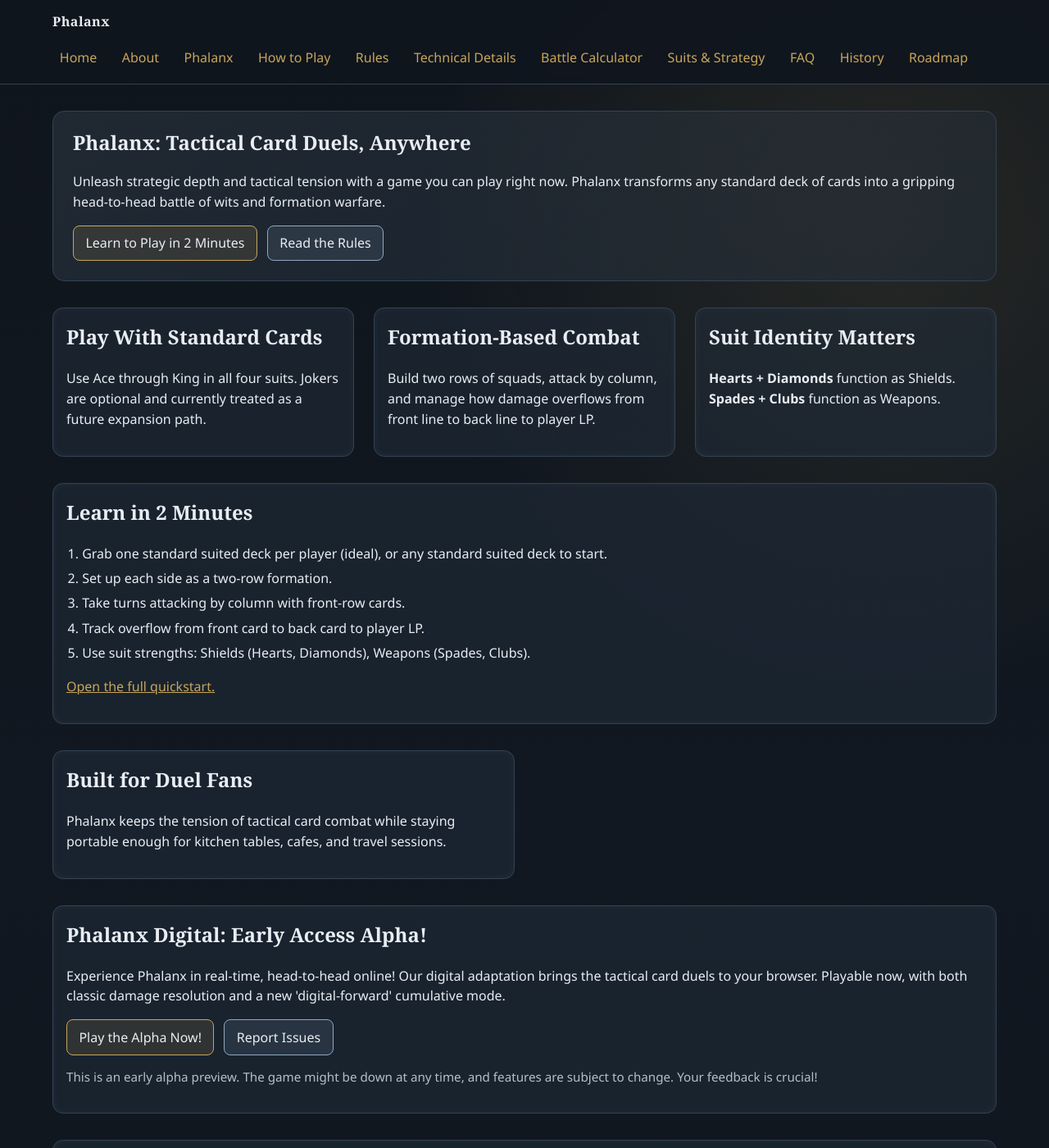
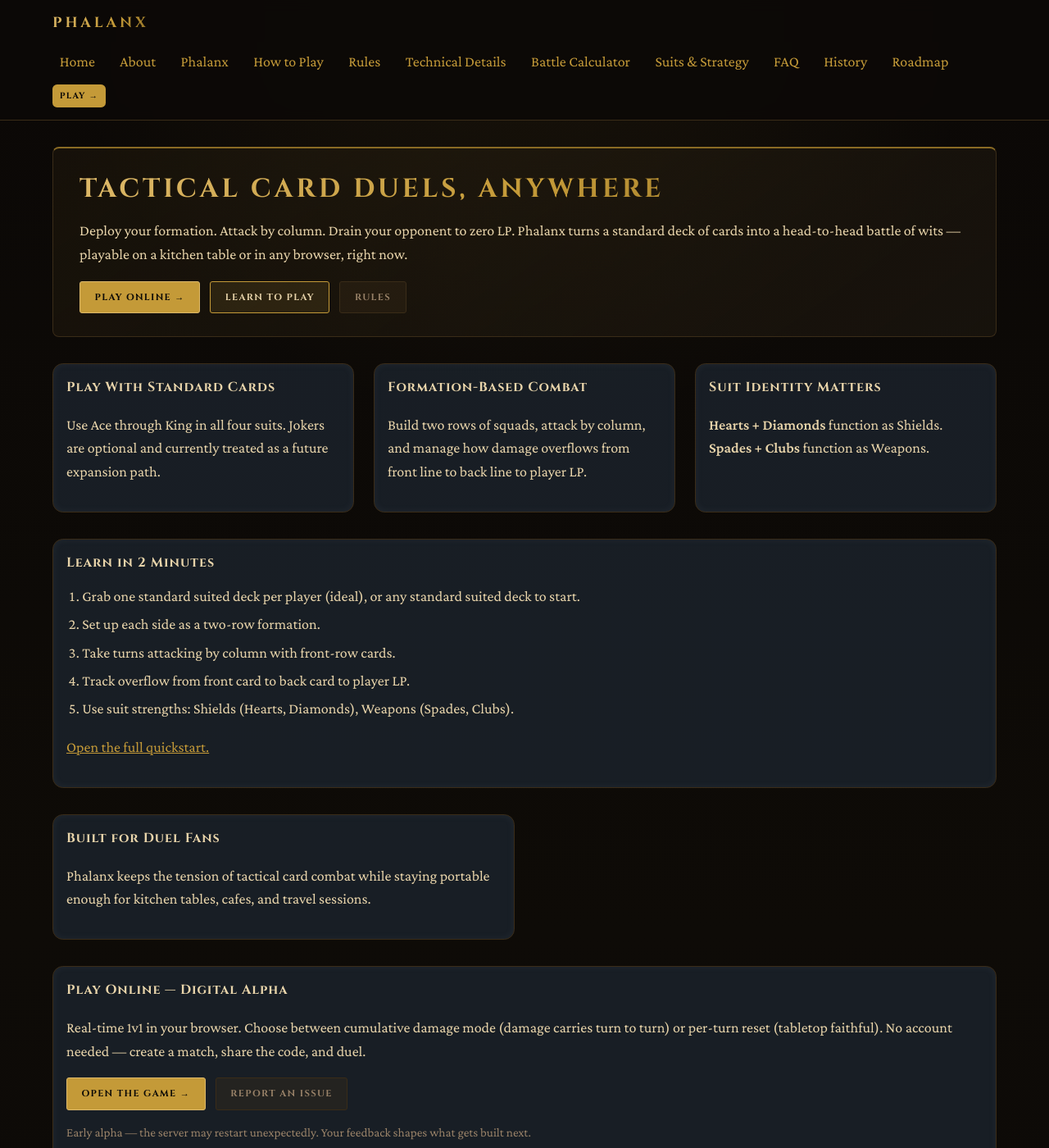
Before and after one commit to just3ws/phalanx, a Jekyll site: the page built from index.md, in a window 1280 px wide and 1400 px high. Shown: the whole window at 82% size. Built offline with Jekyll 4.4.1, drawn with Linux system fonts in a browser that asks for light colours.

Commit message:
feat: align site theme with Tactician's Table lobby design
- Fonts: Cinzel (display/headings/brand) + Crimson Pro (body) via Google
  Fonts — matches the game client exactly
- Palette: warm dark tokens (antique gold, parchment, charcoal) replacing
  cold blue-gray; body radial gradient mirrors lobby atmosphere
- Brand: PHALANX in all-caps Cinzel with gold gradient text
- Hero h1: Cinzel + gold gradient; revised copy leads with the duel pitch
- Buttons: .button-link.primary is solid gold; .secondary is warm-outlined
- Play CTA elevated: "Play Online →" is now the first hero button
- Nav: persistent "Play →" gold pill always visible in header
- Digital Alpha card: updated copy, secondary placement

Co-Authored-By: Claude Sonnet 4.6 <noreply@anthropic.com>

```diff
--- a/_includes/header.html
+++ b/_includes/header.html
@@ -14,6 +14,7 @@
         <li><a href="{{ '/faq/' | relative_url }}">FAQ</a></li>
         <li><a href="{{ '/history/' | relative_url }}">History</a></li>
         <li><a href="{{ '/roadmap/' | relative_url }}">Roadmap</a></li>
+        <li><a class="nav-play" href="https://phalanx-game.fly.dev" target="_blank" rel="noopener noreferrer">Play &rarr;</a></li>
       </ul>
     </nav>
   </div>
--- a/_layouts/default.html
+++ b/_layouts/default.html
@@ -38,6 +38,9 @@
     }
     </script>
     <link rel="icon" type="image/svg+xml" href="{{ '/assets/img/favicon.svg' | relative_url }}">
+    <link rel="preconnect" href="https://fonts.googleapis.com">
+    <link rel="preconnect" href="https://fonts.gstatic.com" crossorigin>
+    <link href="https://fonts.googleapis.com/css2?family=Cinzel:wght@600;700&family=Crimson+Pro:ital,wght@0,400;0,600;1,400&display=swap" rel="stylesheet">
     <link rel="stylesheet" href="{{ '/assets/css/site.css' | relative_url }}">
     <script data-goatcounter="https://just3ws.goatcounter.com/count"
             async src="https://gc.zgo.at/count.js"></script>
--- a/assets/css/site.css
+++ b/assets/css/site.css
@@ -1,13 +1,14 @@
 :root {
-  --bg: #10151c;
-  --bg-soft: #1a222d;
-  --surface: #202b38;
-  --text: #e9edf3;
-  --muted: #b4bfcc;
-  --line: #344354;
-  --accent: #c8a55a;
-  --accent-2: #8fa8c2;
-  --danger: #b14f4f;
+  --bg:        #0c0907;
+  --bg-soft:   #161009;
+  --surface:   #1e1810;
+  --text:      #e8d4aa;
+  --muted:     #998268;
+  --line:      #3a2c18;
+  --accent:    #c49a38;
+  --accent-2:  #8a6b24;
+  --accent-hi: #ddb96a;
+  --danger:    #8a2c2c;
   --max-width: 72rem;
 }
 
@@ -21,12 +22,13 @@ html, body {
 }
 
 body {
-  font-family: "Source Sans 3", "Segoe UI", Tahoma, sans-serif;
-  line-height: 1.55;
+  font-family: 'Crimson Pro', Georgia, serif;
+  font-size: 18px;
+  line-height: 1.6;
   color: var(--text);
   background:
-    radial-gradient(circle at 85% 15%, rgba(200, 165, 90, 0.12), transparent 30%),
-    linear-gradient(180deg, #0f151c 0%, #111821 55%, #10161e 100%);
+    radial-gradient(ellipse 80% 50% at 50% 0%, rgba(196, 154, 56, 0.07) 0%, transparent 55%),
+    linear-gradient(180deg, #0b0806 0%, #0e0b07 60%, #0c0907 100%);
 }
 
 a {
@@ -36,7 +38,7 @@ a {
 
 a:hover,
 a:focus-visible {
-  color: #f1cb79;
+  color: var(--accent-hi);
 }
 
 :focus-visible {
@@ -66,8 +68,8 @@ a:focus-visible {
 
 .site-header {
   border-bottom: 1px solid var(--line);
-  background: rgba(16, 22, 30, 0.9);
-  backdrop-filter: blur(6px);
+  background: rgba(12, 9, 7, 0.92);
+  backdrop-filter: blur(8px);
   position: sticky;
   top: 0;
   z-index: 10;
@@ -83,11 +85,16 @@ a:focus-visible {
 }
 
 .brand {
-  font-family: "Merriweather", Georgia, serif;
+  font-family: 'Cinzel', serif;
   font-weight: 700;
-  letter-spacing: 0.03em;
-  color: var(--text);
+  font-size: 1.1rem;
+  letter-spacing: 0.22em;
+  text-transform: uppercase;
   text-decoration: none;
+  background: linear-gradient(135deg, var(--accent-hi) 0%, var(--accent) 60%, var(--accent-2) 100%);
+  -webkit-background-clip: text;
+  -webkit-text-fill-color: transparent;
+  background-clip: text;
 }
 
 .nav-list {
@@ -108,7 +115,29 @@ a:focus-visible {
 
 .nav-list a:hover,
 .nav-list a:focus-visible {
-  background: rgba(143, 168, 194, 0.18);
+  background: rgba(196, 154, 56, 0.12);
+  color: var(--accent-hi);
+}
+
+.nav-play {
+  font-family: 'Cinzel', serif;
+  font-size: 0.65rem;
+  font-weight: 700;
+  letter-spacing: 0.12em;
+  text-transform: uppercase;
+  background: var(--accent) !important;
+  color: #0b0906 !important;
+  border-radius: 3px;
+  -webkit-text-fill-color: #0b0906;
+  transition: background 0.15s, box-shadow 0.15s;
+}
+
+.nav-play:hover,
+.nav-play:focus-visible {
+  background: var(--accent-hi) !important;
+  color: #0b0906 !important;
+  -webkit-text-fill-color: #0b0906;
+  box-shadow: 0 2px 12px rgba(196, 154, 56, 0.25);
 }
 
 main.container {
@@ -116,16 +145,25 @@ main.container {
 }
 
 .hero {
-  padding: 1.5rem;
+  padding: 2rem 2rem 1.75rem;
   border: 1px solid var(--line);
-  border-radius: 0.9rem;
-  background: linear-gradient(135deg, rgba(143, 168, 194, 0.13), rgba(32, 43, 56, 0.55));
+  border-top: 2px solid var(--accent-2);
+  border-radius: 0.5rem;
+  background: linear-gradient(145deg, rgba(196, 154, 56, 0.06) 0%, rgba(30, 24, 16, 0.6) 100%);
 }
 
 .hero h1 {
   margin-top: 0;
-  line-height: 1.2;
-  font-family: "Merriweather", Georgia, serif;
+  line-height: 1.15;
+  font-family: 'Cinzel', serif;
+  font-size: 2rem;
+  letter-spacing: 0.12em;
+  text-transform: uppercase;
+  background: linear-gradient(150deg, var(--accent-hi) 0%, var(--accent) 50%, var(--accent-2) 100%);
+  -webkit-background-clip: text;
+  -webkit-text-fill-color: transparent;
+  background-clip: text;
+  margin-bottom: 0.75rem;
 }
 
 .cta-row {
@@ -138,16 +176,53 @@ main.container {
 .button-link {
   display: inline-block;
   text-decoration: none;
+  font-family: 'Cinzel', serif;
+  font-size: 0.7rem;
+  font-weight: 700;
+  letter-spacing: 0.12em;
+  text-transform: uppercase;
   border: 1px solid var(--accent);
-  border-radius: 0.5rem;
-  padding: 0.52rem 0.9rem;
+  border-radius: 3px;
+  padding: 0.6rem 1.1rem;
   color: var(--text);
-  background: rgba(200, 165, 90, 0.13);
+  background: rgba(196, 154, 56, 0.12);
+  transition: background 0.15s, box-shadow 0.15s, transform 0.1s, color 0.15s;
+}
+
+.button-link:hover {
+  background: rgba(196, 154, 56, 0.22);
+  color: var(--accent-hi);
+  transform: translateY(-1px);
+  box-shadow: 0 4px 18px rgba(196, 154, 56, 0.15);
+}
+
+.button-link:active {
+  transform: translateY(1px);
+  box-shadow: none;
+}
+
+.button-link.primary {
+  background: var(--accent);
+  color: #0b0906;
+  border-color: var(--accent-hi);
+}
+
+.button-link.primary:hover {
+  background: var(--accent-hi);
+  color: #0b0906;
+  box-shadow: 0 4px 22px rgba(196, 154, 56, 0.3);
 }
 
 .button-link.secondary {
+  border-color: var(--line);
+  background: rgba(58, 44, 24, 0.35);
+  color: var(--muted);
+}
+
+.button-link.secondary:hover {
   border-color: var(--accent-2);
-  background: rgba(143, 168, 194, 0.13);
+  color: var(--text);
+  background: rgba(58, 44, 24, 0.55);
 }
 
 .grid {
@@ -167,7 +242,13 @@ main.container {
 .card h2,
 .card h3 {
   margin-top: 0;
-  font-family: "Merriweather", Georgia, serif;
+  font-family: 'Cinzel', serif;
+  letter-spacing: 0.06em;
+  font-size: 1rem;
+}
+
+h1, h2, h3 {
+  font-family: 'Cinzel', serif;
 }
 
 main.container > section + section {
--- a/index.md
+++ b/index.md
@@ -4,11 +4,12 @@ description: Phalanx is a tactical head-to-head card duel you can play with stan
 ---
 
 <section class="hero" aria-labelledby="hero-title">
-  <h1 id="hero-title">Phalanx: Tactical Card Duels, Anywhere</h1>
-  <p>Unleash strategic depth and tactical tension with a game you can play right now. Phalanx transforms any standard deck of cards into a gripping head-to-head battle of wits and formation warfare.</p>
+  <h1 id="hero-title">Tactical Card Duels, Anywhere</h1>
+  <p>Deploy your formation. Attack by column. Drain your opponent to zero LP. Phalanx turns a standard deck of cards into a head-to-head battle of wits — playable on a kitchen table or in any browser, right now.</p>
   <div class="cta-row">
-    <a class="button-link" href="{{ '/how-to-play/' | relative_url }}">Learn to Play in 2 Minutes</a>
-    <a class="button-link secondary" href="{{ '/rules/' | relative_url }}">Read the Rules</a>
+    <a class="button-link primary" href="https://phalanx-game.fly.dev" target="_blank" rel="noopener noreferrer">Play Online &rarr;</a>
+    <a class="button-link" href="{{ '/how-to-play/' | relative_url }}">Learn to Play</a>
+    <a class="button-link secondary" href="{{ '/rules/' | relative_url }}">Rules</a>
   </div>
 </section>
 
@@ -47,13 +48,13 @@ description: Phalanx is a tactical head-to-head card duel you can play with stan
 </section>
 
 <section class="card" aria-labelledby="digital-alpha-title">
-  <h2 id="digital-alpha-title">Phalanx Digital: Early Access Alpha!</h2>
-  <p>Experience Phalanx in real-time, head-to-head online! Our digital adaptation brings the tactical card duels to your browser. Playable now, with both classic damage resolution and a new 'digital-forward' cumulative mode.</p>
+  <h2 id="digital-alpha-title">Play Online — Digital Alpha</h2>
+  <p>Real-time 1v1 in your browser. Choose between cumulative damage mode (damage carries turn to turn) or per-turn reset (tabletop faithful). No account needed — create a match, share the code, and duel.</p>
   <div class="cta-row">
-    <a class="button-link" href="https://phalanx-game.fly.dev" target="_blank" rel="noopener noreferrer">Play the Alpha Now!</a>
-    <a class="button-link secondary" href="https://github.com/just3ws/phalanx/issues" target="_blank" rel="noopener noreferrer">Report Issues</a>
+    <a class="button-link primary" href="https://phalanx-game.fly.dev" target="_blank" rel="noopener noreferrer">Open the Game &rarr;</a>
+    <a class="button-link secondary" href="https://github.com/just3ws/phalanx/issues" target="_blank" rel="noopener noreferrer">Report an Issue</a>
   </div>
-  <p class="small-note">This is an early alpha preview. The game might be down at any time, and features are subject to change. Your feedback is crucial!</p>
+  <p class="small-note">Early alpha — the server may restart unexpectedly. Your feedback shapes what gets built next.</p>
 </section>
 
 <section class="card">
```
